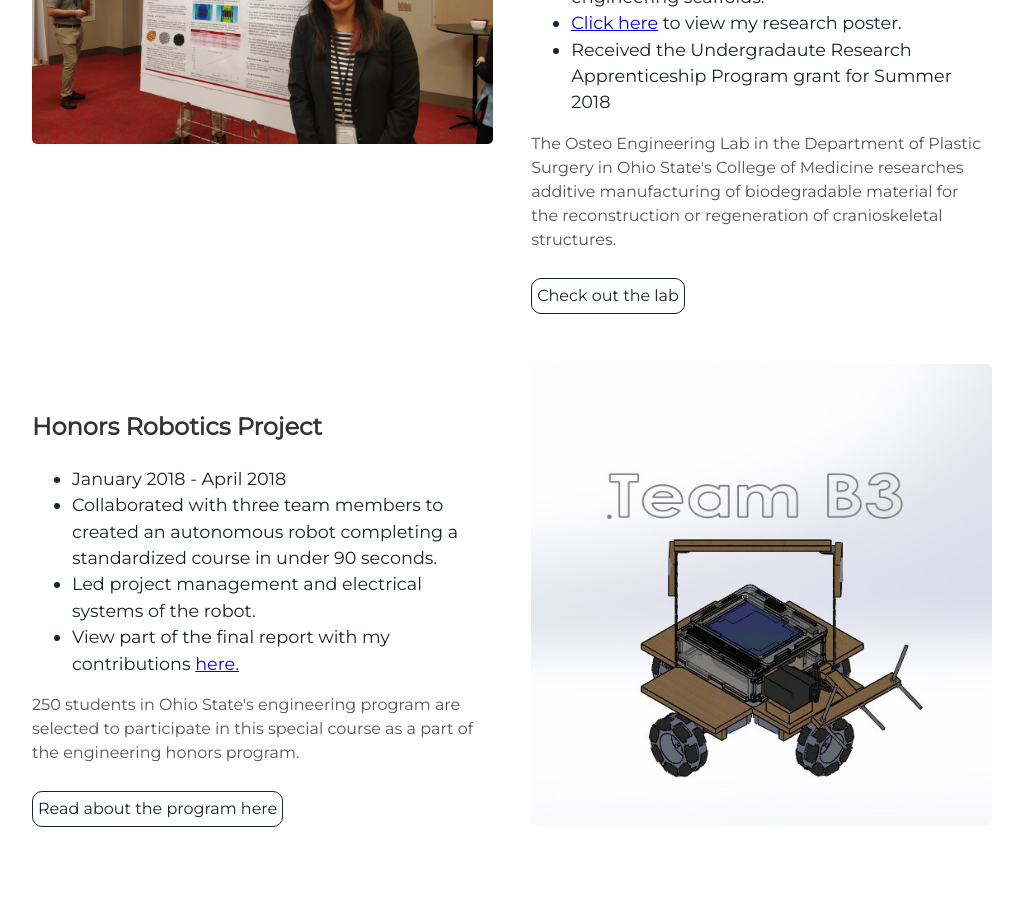
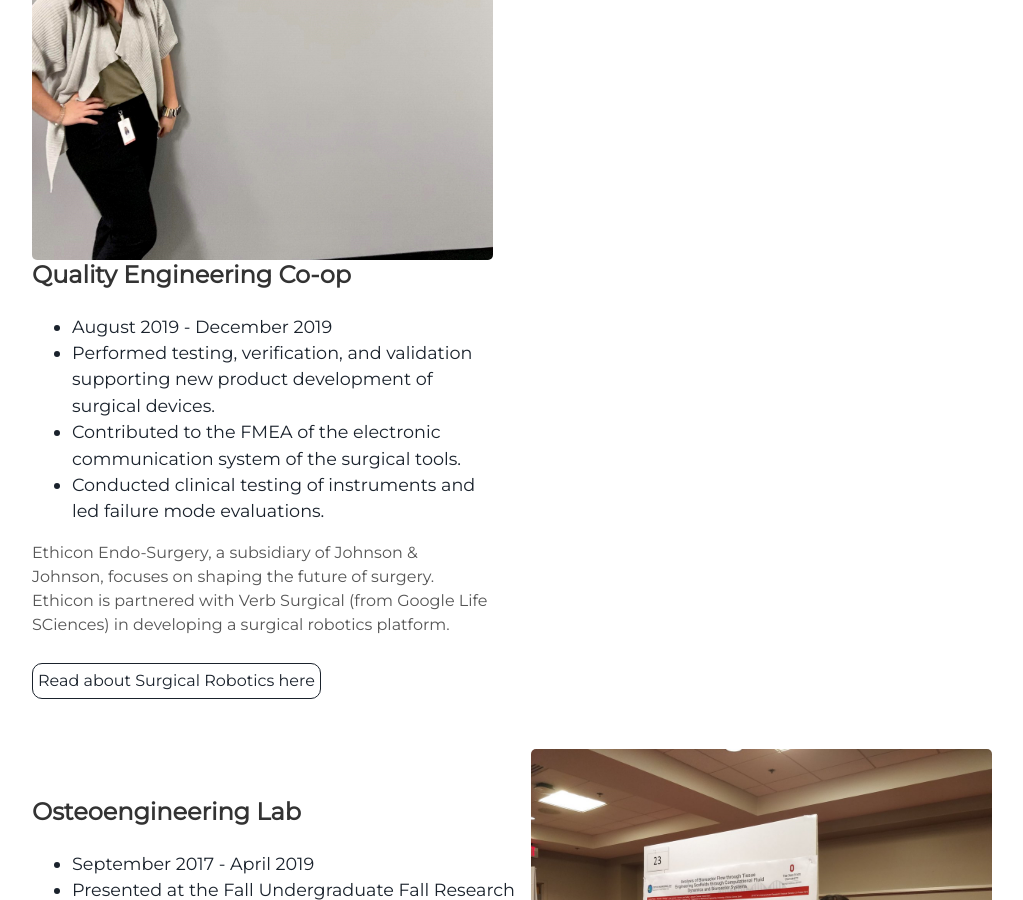
Before and after one commit to laurenpham/projects, a Jekyll site: the page built from index.html, in a window 1280 px wide and 900 px high, scrolled down 1826 px. Shown: the whole window, without its empty margins (128-1151 px from the left). Built offline with Jekyll 4.4.1, drawn with Linux system fonts in a browser that asks for light colours.

Commit message:
Update projects.html

```diff
--- a/_includes/projects.html
+++ b/_includes/projects.html
@@ -19,9 +19,25 @@
 </div>
 <div class="user-projects">
   <div class="images-left">
+    <img alt="Ethicon Logo" src="{{ "/assets/img/Ethicon_tag_V_RGB.jpg" | prepend: site.baseurl }}" />
+  </div>
+  <div class="contents">
+    <h3> Quality Engineering Co-op </h3>
+    <ul>
+      <li>August 2019 - December 2019</li>
+      <li>Performed testing, verification, and validation supporting new product development of surgical devices.</li>
+      <li>Contributed to the FMEA of the electronic communication system of the surgical tools.</li>
+      <li>Conducted clinical testing of instruments and led failure mode evaluations.</li>
+    </ul>
+    <p>Ethicon Endo-Surgery, a subsidiary of Johnson & Johnson, focuses on shaping the future of surgery. Ethicon is partnered with Verb Surgical (from Google Life SCiences) in developing a surgical robotics platform.</p>
+    <a class="project-link" href="https://www.newyorker.com/magazine/2019/09/30/paging-dr-robot">Read about Surgical Robotics here</a>
+  </div>
+</div>
+<div class="user-projects">
+  <div class="images-right">
     <img alt="Osteoengineering" src="{{ "/assets/img/osteoengineering.jpg" | prepend: site.baseurl }}" />
   </div>
-  <div class="contents-right">
+  <div class="contents-left">
     <h3> Osteoengineering Lab </h3>
     <ul>
       <li>September 2017 - April 2019</li>
@@ -34,7 +50,7 @@
   </div>
 </div>
 <div class="user-projects">
-  <div class="images-right">
+  <div class="images-left">
     <img alt="Robotics" src="{{ "/assets/img/FEHRobot.jpg" | prepend: site.baseurl }}" />
   </div>
   <div class="contents">
```
